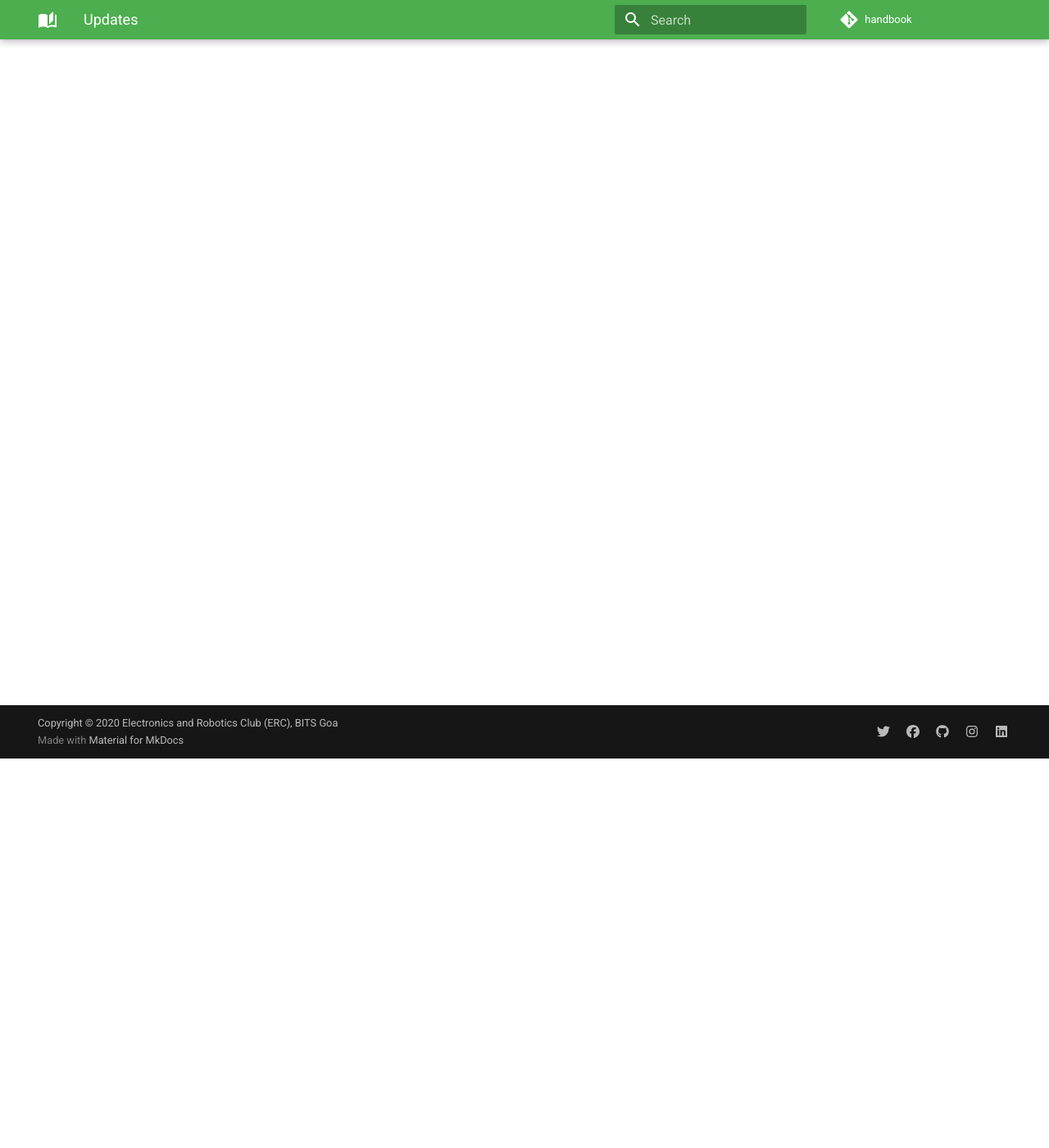
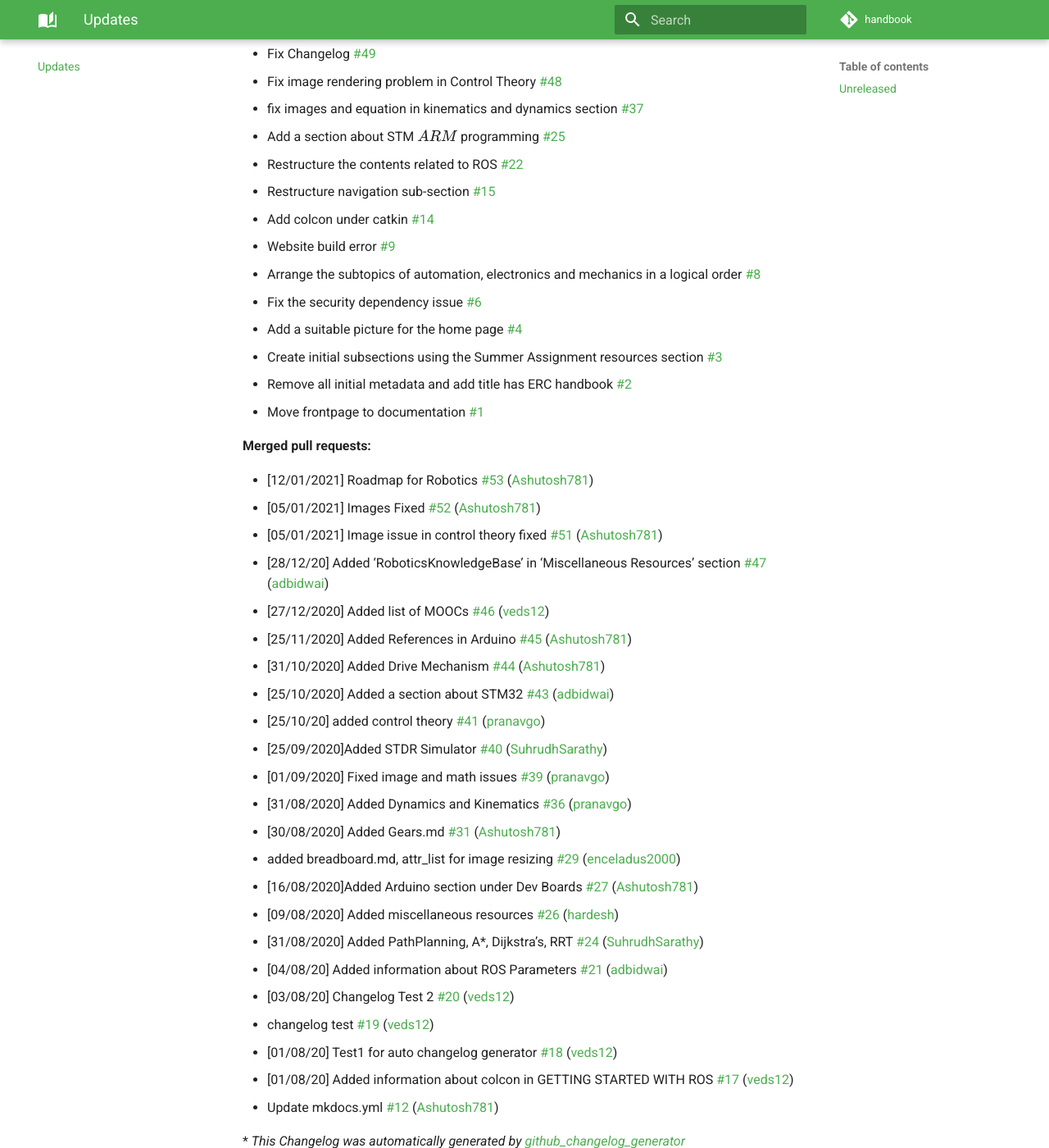
Before and after one commit to ERC-BPGC/handbook, an MkDocs documentation site: the page built from docs/CHANGELOG.md, in a window 1280 px wide and 1400 px high, scrolled down 475 px. Shown: the whole window at 82% size. Built offline with MkDocs 1.6.1 and Material for MkDocs 9.7.7, drawn with Linux system fonts in a browser that asks for light colours; comment, search, counter and statistics services are not loaded; some of the changed text lies outside the part shown.

Commit message:
Updated CHANGELOG.md

```diff
--- a/docs/CHANGELOG.md
+++ b/docs/CHANGELOG.md
@@ -1,4 +1,59 @@
 # Changelog
+
+## [Unreleased](https://github.com/ERC-BPGC/handbook/tree/HEAD)
+
+[Full Changelog](https://github.com/ERC-BPGC/handbook/compare/ef9957bc9c7386b7735728f7016ccb5eb2a81e79...HEAD)
+
+**Implemented enhancements:**
+
+- Make Contribution Guidelines [\#5](https://github.com/ERC-BPGC/handbook/issues/5)
+
+**Fixed bugs:**
+
+- Development boards/arduino images cannot be displayed [\#28](https://github.com/ERC-BPGC/handbook/issues/28)
+
+**Closed issues:**
+
+- Fix Changelog [\#49](https://github.com/ERC-BPGC/handbook/issues/49)
+- Fix image rendering problem in Control Theory [\#48](https://github.com/ERC-BPGC/handbook/issues/48)
+- fix images and equation in kinematics and dynamics section [\#37](https://github.com/ERC-BPGC/handbook/issues/37)
+- Add a section about STM \(ARM\) programming [\#25](https://github.com/ERC-BPGC/handbook/issues/25)
+- Restructure the contents related to ROS [\#22](https://github.com/ERC-BPGC/handbook/issues/22)
+- Restructure navigation sub-section  [\#15](https://github.com/ERC-BPGC/handbook/issues/15)
+- Add colcon under catkin [\#14](https://github.com/ERC-BPGC/handbook/issues/14)
+- Website build error [\#9](https://github.com/ERC-BPGC/handbook/issues/9)
+- Arrange the subtopics of automation, electronics and mechanics in a logical order [\#8](https://github.com/ERC-BPGC/handbook/issues/8)
+- Fix the security dependency issue [\#6](https://github.com/ERC-BPGC/handbook/issues/6)
+- Add a suitable picture for the home page [\#4](https://github.com/ERC-BPGC/handbook/issues/4)
+- Create initial subsections using the Summer Assignment resources section [\#3](https://github.com/ERC-BPGC/handbook/issues/3)
+- Remove all initial metadata and add title has ERC handbook [\#2](https://github.com/ERC-BPGC/handbook/issues/2)
+- Move frontpage to documentation [\#1](https://github.com/ERC-BPGC/handbook/issues/1)
+
+**Merged pull requests:**
+
+- \[12/01/2021\] Roadmap for Robotics [\#53](https://github.com/ERC-BPGC/handbook/pull/53) ([Ashutosh781](https://github.com/Ashutosh781))
+- \[05/01/2021\] Images Fixed [\#52](https://github.com/ERC-BPGC/handbook/pull/52) ([Ashutosh781](https://github.com/Ashutosh781))
+- \[05/01/2021\] Image issue in control theory fixed [\#51](https://github.com/ERC-BPGC/handbook/pull/51) ([Ashutosh781](https://github.com/Ashutosh781))
+- \[28/12/20\] Added 'RoboticsKnowledgeBase' in 'Miscellaneous Resources' section  [\#47](https://github.com/ERC-BPGC/handbook/pull/47) ([adbidwai](https://github.com/adbidwai))
+- \[27/12/2020\] Added list of MOOCs [\#46](https://github.com/ERC-BPGC/handbook/pull/46) ([veds12](https://github.com/veds12))
+- \[25/11/2020\] Added References in Arduino [\#45](https://github.com/ERC-BPGC/handbook/pull/45) ([Ashutosh781](https://github.com/Ashutosh781))
+- \[31/10/2020\] Added Drive Mechanism [\#44](https://github.com/ERC-BPGC/handbook/pull/44) ([Ashutosh781](https://github.com/Ashutosh781))
+- \[25/10/2020\] Added a section about STM32  [\#43](https://github.com/ERC-BPGC/handbook/pull/43) ([adbidwai](https://github.com/adbidwai))
+- \[25/10/20\] added control theory [\#41](https://github.com/ERC-BPGC/handbook/pull/41) ([pranavgo](https://github.com/pranavgo))
+- \[25/09/2020\]Added STDR Simulator [\#40](https://github.com/ERC-BPGC/handbook/pull/40) ([SuhrudhSarathy](https://github.com/SuhrudhSarathy))
+- \[01/09/2020\] Fixed image and math issues [\#39](https://github.com/ERC-BPGC/handbook/pull/39) ([pranavgo](https://github.com/pranavgo))
+- \[31/08/2020\] Added Dynamics and Kinematics [\#36](https://github.com/ERC-BPGC/handbook/pull/36) ([pranavgo](https://github.com/pranavgo))
+- \[30/08/2020\] Added Gears.md [\#31](https://github.com/ERC-BPGC/handbook/pull/31) ([Ashutosh781](https://github.com/Ashutosh781))
+- added breadboard.md, attr\_list for image resizing [\#29](https://github.com/ERC-BPGC/handbook/pull/29) ([enceladus2000](https://github.com/enceladus2000))
+- \[16/08/2020\]Added Arduino section under Dev Boards [\#27](https://github.com/ERC-BPGC/handbook/pull/27) ([Ashutosh781](https://github.com/Ashutosh781))
+- \[09/08/2020\] Added miscellaneous resources [\#26](https://github.com/ERC-BPGC/handbook/pull/26) ([hardesh](https://github.com/hardesh))
+- \[31/08/2020\] Added PathPlanning, A\*, Dijkstra's, RRT [\#24](https://github.com/ERC-BPGC/handbook/pull/24) ([SuhrudhSarathy](https://github.com/SuhrudhSarathy))
+- \[04/08/20\] Added information about ROS Parameters [\#21](https://github.com/ERC-BPGC/handbook/pull/21) ([adbidwai](https://github.com/adbidwai))
+- \[03/08/20\] Changelog Test 2 [\#20](https://github.com/ERC-BPGC/handbook/pull/20) ([veds12](https://github.com/veds12))
+- changelog test [\#19](https://github.com/ERC-BPGC/handbook/pull/19) ([veds12](https://github.com/veds12))
+- \[01/08/20\] Test1 for auto changelog generator [\#18](https://github.com/ERC-BPGC/handbook/pull/18) ([veds12](https://github.com/veds12))
+- \[01/08/20\] Added information about colcon in GETTING STARTED WITH ROS [\#17](https://github.com/ERC-BPGC/handbook/pull/17) ([veds12](https://github.com/veds12))
+- Update mkdocs.yml [\#12](https://github.com/ERC-BPGC/handbook/pull/12) ([Ashutosh781](https://github.com/Ashutosh781))
 
 
 
```
